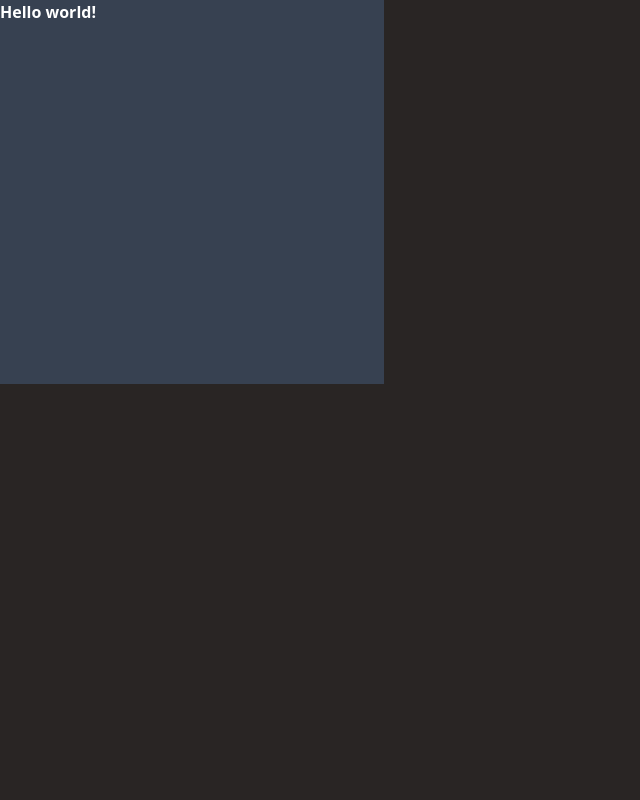
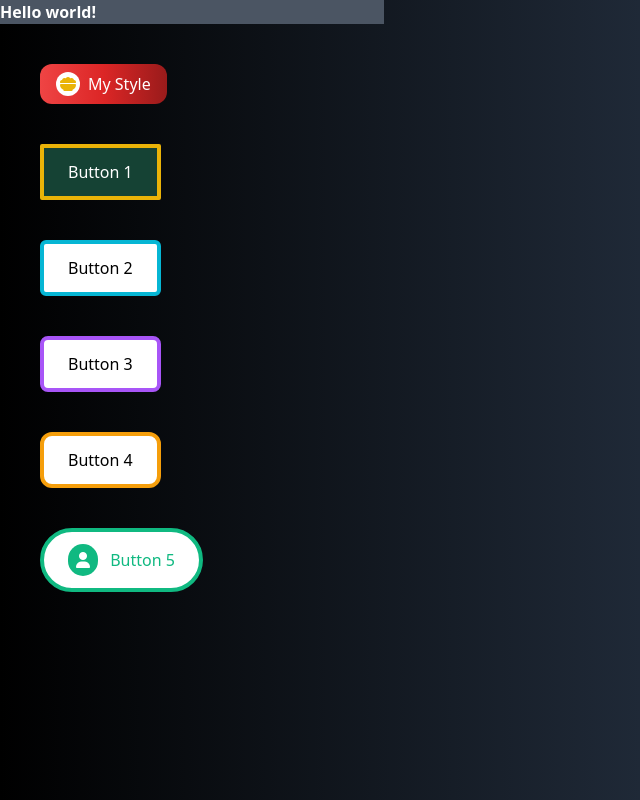
Before and after one commit to owenpanusorn/tailwind-css, a website built with Vite: page app/src/index.html in a window 1280 px wide. Shown: the whole page, without its empty margins (0-640 px from the left). Built offline with nearby package versions, Linux system fonts and the light colour scheme.

Commit message:
update learn day3-24:32

```diff
--- /dev/null
+++ b/app/src/display.html
@@ -0,0 +1,54 @@
+<!DOCTYPE html>
+<html lang="en">
+<head>
+    <meta charset="UTF-8">
+    <meta name="viewport" content="width=device-width, initial-scale=1.0">
+    <link href="./main.css" rel="stylesheet">
+    <title>Display</title>
+</head>
+<body class="bg-black">
+    <!-- <div class="flex justify-center">
+        <div class="p-10 bg-yellow-500 rounded-md">1</div>
+        <div class="p-10 bg-yellow-500 rounded-md">2</div>
+        <div class="p-10 bg-yellow-500 rounded-md">3</div>
+        <div class="p-10 bg-yellow-500 rounded-md">4</div>
+    </div>
+
+     <hr class="my-5">
+
+    <div class="flex justify-start">
+        <div class="p-10 bg-red-500 rounded-md">1</div>
+        <div class="p-10 bg-red-500 rounded-md">2</div>
+        <div class="p-10 bg-red-500 rounded-md">3</div>
+        <div class="p-10 bg-red-500 rounded-md">4</div>
+    </div>
+
+    <hr class="my-5">
+
+    <div class="flex justify-between">
+        <div class="p-10 bg-cyan-500 rounded-md">1</div>
+        <div class="p-10 bg-cyan-500 rounded-md">2</div>
+        <div class="p-10 bg-cyan-500 rounded-md">3</div>
+        <div class="p-10 bg-cyan-500 rounded-md">4</div>
+    </div> -->
+
+    <!-- <hr class="my-5"> -->
+
+    <!-- <div class="flex flex-col h-screen items-center">
+        <div class="p-10 bg-green-500 rounded-md">1</div>
+        <div class="p-10 bg-green-500 rounded-md">2</div>
+        <div class="p-10 bg-green-500 rounded-md">3</div>
+        <div class="p-10 bg-green-500 rounded-md">4</div>
+    </div> -->
+
+    <div class="grid grid-cols-3 grid-rows-3 gap-4 m-10 h-screen">
+        <div class="p-4 bg-yellow-500 rounded-md row-span-3">1</div>
+        <div class="p-4 bg-yellow-500 rounded-md row-span-2">2</div>
+        <div class="p-4 bg-yellow-500 rounded-md">3</div>
+        <div class="p-4 bg-yellow-500 rounded-md">4</div>
+        <div class="p-4 bg-yellow-500 rounded-md col-span-2">5</div>
+        <div class="p-4 bg-yellow-500 rounded-md col-span-3">6</div>
+    </div>
+
+</body>
+</html>
--- a/app/src/index.html
+++ b/app/src/index.html
@@ -4,11 +4,45 @@
   <meta charset="UTF-8">
   <meta name="viewport" content="width=device-width, initial-scale=1.0">
   <link href="./main.css" rel="stylesheet">
+  <link rel="stylesheet" href="https://cdnjs.cloudflare.com/ajax/libs/font-awesome/6.7.2/css/all.min.css" integrity="sha512-Evv84Mr4kqVGRNSgIGL/F/aIDqQb7xQ2vcrdIwxfjThSH8CSR7PBEakCr51Ck+w+/U6swU2Im1vVX0SVk9ABhg==" crossorigin="anonymous" referrerpolicy="no-referrer" />
   <title>Main</title>
 </head>
-<body class="bg-stone-800">
-  <h1 class="w-96 h-96 bg-gray-700 text-white font-bold">
+<body class="bg-gradient-to-r from-black via-gray-800 to-gray-800">
+  <h1 class="w-96 bg-gray-600 text-white font-bold">
     Hello world!
   </h1>
+
+  <div>
+    <button class="text-white bg-gradient-to-r from-red-500 via-red-600 to-red-800 px-4 py-2 mt-10 ml-10 rounded-xl
+                   hover:text-yellow-500 hover:to-red-950 hover:scale-110 hover:-translate-y-2 transition duration-300
+                   focus:ring-2 focus:ring-white
+                   ">
+
+      <i class="fa-solid fa-bowl-food text-yellow-500 bg-white rounded-full p-1 mr-2
+                hover:bg-yellow-500 hover:text-white"></i>My Style
+
+    </button>
+  </div>
+
+  <div>
+    <button class="px-6 py-3 ml-10 mt-10 bg-[#154234] text-white rounded-sm border-4 border-yellow-500">Button 1</button>
+  </div>
+  <div>
+    <button class="px-6 py-3 ml-10 mt-10 bg-white rounded-md border-4 border-cyan-500">Button 2</button>
+  </div>
+  <div>
+    <button class="px-6 py-3 ml-10 mt-10 bg-white rounded-lg border-4 border-purple-500">Button 3</button>
+  </div>
+  <div>
+    <button class="px-6 py-3 ml-10 mt-10 bg-white rounded-xl border-4 border-amber-500">Button 4</button>
+  </div>
+  <div>
+    <button class="px-6 py-3 ml-10 mt-10 bg-white rounded-full border-4 border-emerald-500 text-emerald-500">
+      <i class="fa-solid fa-user mr-2 bg-emerald-500 p-2 rounded-full text-white"></i>
+      Button 5
+    </button>
+  </div>
+
+
 </body>
 </html>
```
